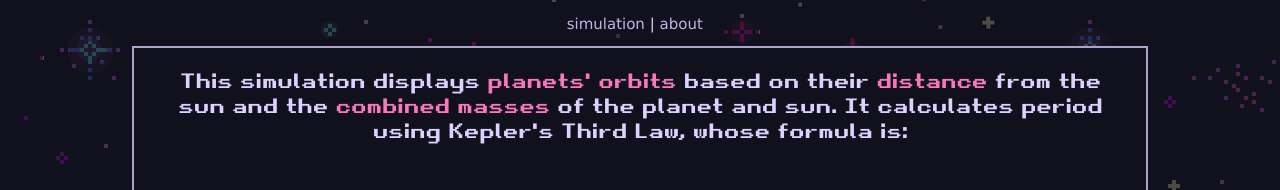
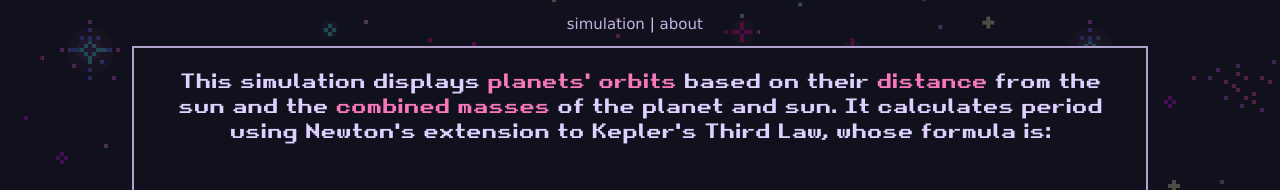
Before and after one commit to hleona01/planet_sim, a plain HTML site: page about.html in a window 1280 px wide. Shown: the top 190 px of the page. Drawn offline with Linux system fonts and the light colour scheme.

Commit message:
Edit About + README

```diff
--- a/about.html
+++ b/about.html
@@ -17,7 +17,7 @@
         <span>planets' orbits </span>
         based on their <span>distance</span> from the
         sun and the <span>combined masses </span>
-        of the planet and sun. It calculates period using Kepler's Third Law,
+        of the planet and sun. It calculates period using Newton's extension to Kepler's Third Law,
         whose formula is:<br><br><br>
         <a class="eqn" href="https://www.codecogs.com/eqnedit.php?latex=P
         &space;=&space;\frac{4\pi^{2}a^{3}}{G(M_{1}&plus;M_{2})}"
```
Also changed, not shown: 1 other file.
